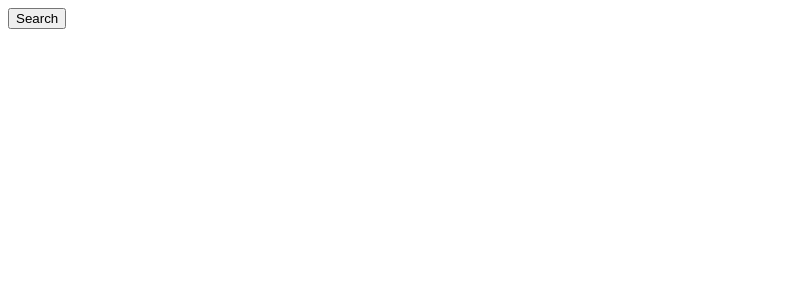
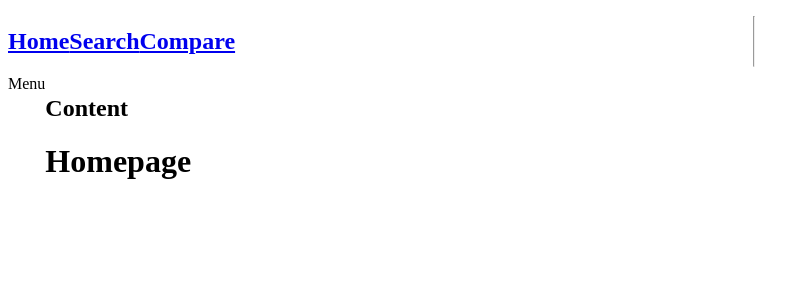
Before and after one commit to timsyf/Nutri-Journal-1, a React (Vite) app: page / in a window 1280 px wide. Shown: the top 300 px of the page, without its empty margins (0-810 px from the left). Built offline with nearby package versions, Linux system fonts and the light colour scheme.

Commit message:
Added Components

```diff
--- a/src/App.jsx
+++ b/src/App.jsx
@@ -1,21 +1,20 @@
-import { useState } from "react";
+import { Route, Routes } from "react-router-dom";
+import Layout from "./components/Layout";
+import Home from "./pages/Home";
+import Search from "./pages/Search";
+import Compare from "./pages/Compare";
 
 function App() {
-  const [result, setResult] = useState({});
-
-  const handleSearch = async () => {
-    console.log("searching");
-    const response = await fetch(
-      `https://api.nal.usda.gov/fdc/v1/foods/search?api_key=9MD6Im68ci8QJf3fHSBycrAbvkNNFKGcnr2bMtJ2&query=Cheddar%20Cheese`
-    );
-    const jsonData = await response.json();
-    setResult(jsonData);
-    console.log(jsonData);
-  };
 
   return (
     <>
-      <button onClick={handleSearch}>Search</button>
+      <Routes>
+        <Route path="/" element={<Layout />}>
+          <Route index element={<Home />} />
+          <Route path = "search" element = {<Search />} />
+          <Route path = "compare" element = {<Compare />} />
+        </Route>
+      </Routes>
     </>
   )
 }
--- /dev/null
+++ b/src/components/Layout.jsx
@@ -0,0 +1,17 @@
+import { Outlet } from "react-router-dom";
+import Navbar from "./Navbar";
+
+export default function Layout() {
+  return (
+    <>
+      <Navbar />
+      <div style={{ display: "flex" }}>
+        <aside>Menu</aside>
+        <main>
+          <h2>Content</h2>
+          <Outlet />
+        </main>
+      </div>
+    </>
+  );
+}
--- /dev/null
+++ b/src/components/Navbar.jsx
@@ -0,0 +1,22 @@
+import { NavLink } from "react-router-dom";
+
+export default function Navbar() {
+  return (
+    <nav style={{ display: "flex" }}>
+
+      <NavLink to="/">
+        <h1>Home</h1>
+      </NavLink>
+
+      <NavLink to="/search">
+      <h1>Search</h1>
+      </NavLink>
+
+      <NavLink to="/compare">
+      <h1>Compare</h1>
+      </NavLink>
+
+      <hr />
+    </nav>
+  );
+}
--- /dev/null
+++ b/src/pages/Compare.jsx
@@ -0,0 +1,7 @@
+export default function Compare() {
+  return (
+    <>
+    <h1>Compare</h1>
+    </>
+  );
+}
--- /dev/null
+++ b/src/pages/Home.jsx
@@ -0,0 +1,7 @@
+export default function Home() {
+  return (
+    <>
+    <h1>Homepage</h1>
+    </>
+  );
+}
--- /dev/null
+++ b/src/pages/Search.jsx
@@ -0,0 +1,7 @@
+export default function Search() {
+    return (
+      <>
+      <h1>Search</h1>
+      </>
+    );
+  }
```
Also changed, not shown: basic_fetch.jsx (added, +27 -0 lines).
